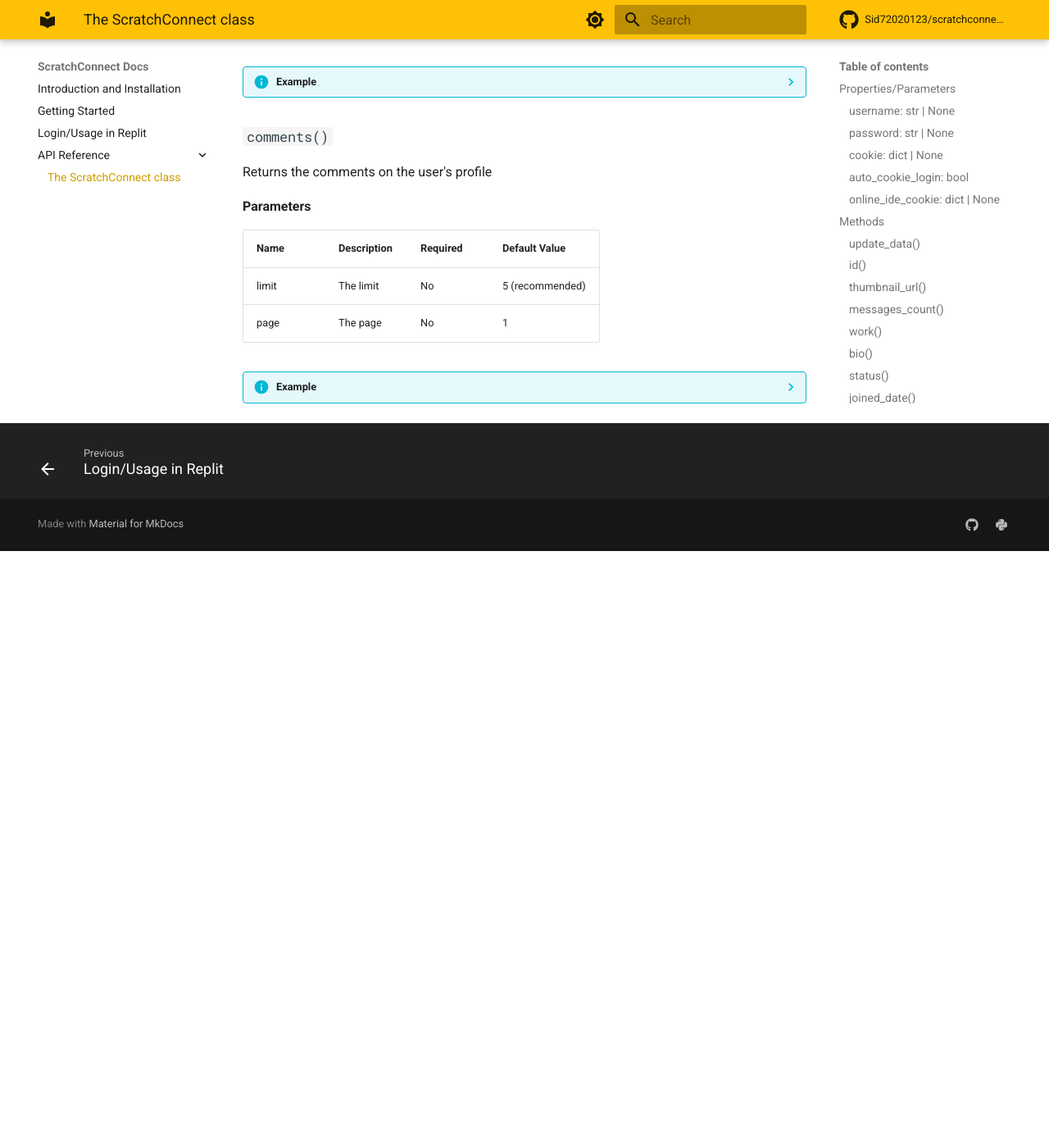
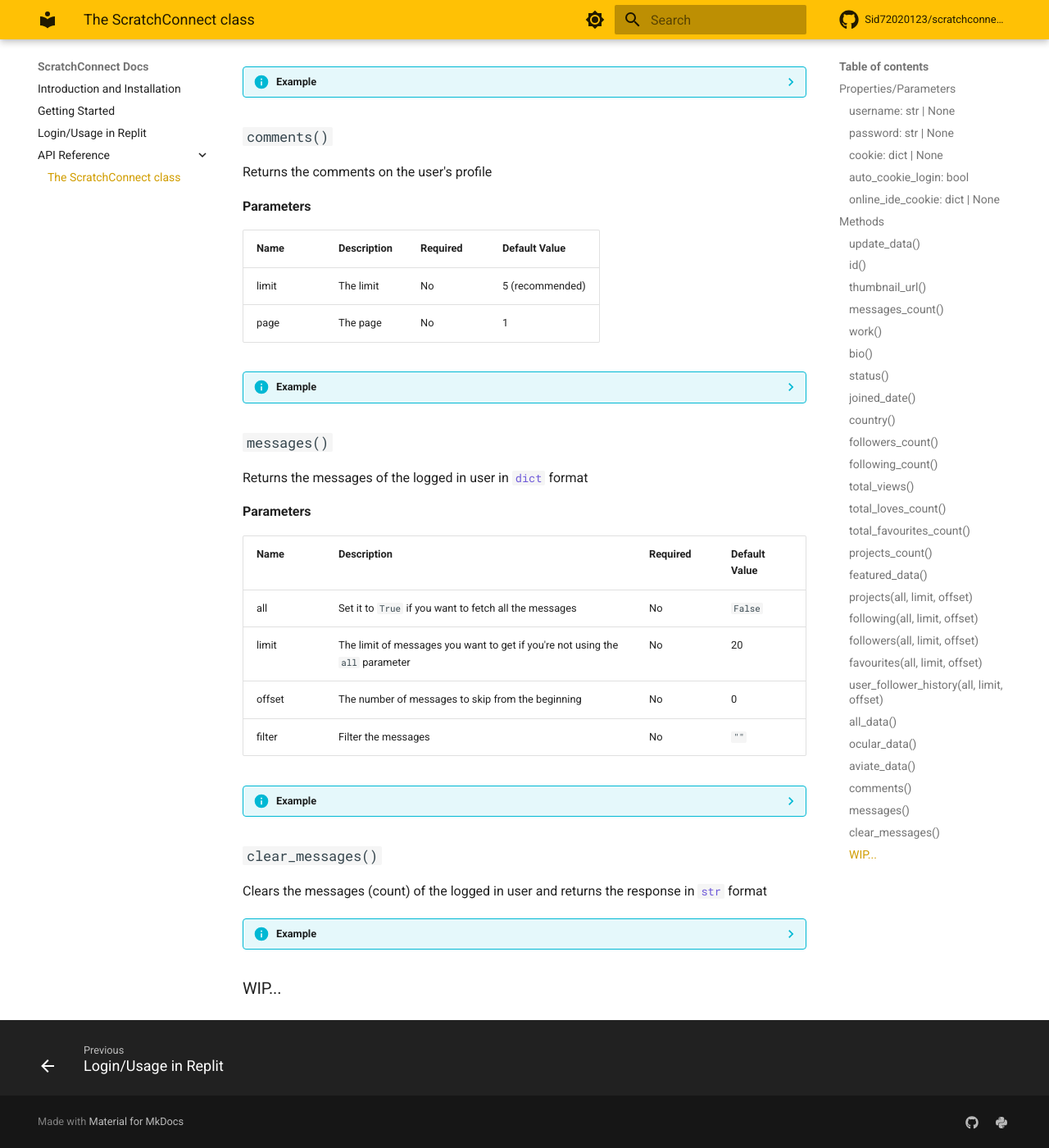
Before and after one commit to Sid72020123/scratchconnect, an MkDocs documentation site: the page built from docs/the_scratchconnect_class.md, in a window 1280 px wide and 1400 px high, scrolled down 7048 px. Shown: the whole window at 82% size. Built offline with MkDocs 1.6.1 and Material for MkDocs 9.7.7, drawn with Linux system fonts in a browser that asks for light colours; comment, search, counter and statistics services are not loaded; before the commit the page ends 7720 px from its top, so only the background shows below that.

Commit message:
Updates to docs

````diff
--- a/docs/the_scratchconnect_class.md
+++ b/docs/the_scratchconnect_class.md
@@ -277,7 +277,7 @@
 
 | Name   | Description                                                       | Required | Default Value |
 |--------|-------------------------------------------------------------------|----------|---------------|
-| all    | Set it to True if you want to fetch all the projects of that user | No       | False         |
+| all    | Set it to True if you want to fetch all the projects of that user | No       | `False`       |
 | limit  | The number of projects you want to fetch                          | No       | 20            |
 | offset | The number of projects to be skipped from the beginning           | No       | 0             |
 
@@ -298,7 +298,7 @@
 
 | Name   | Description                                                       | Required | Default Value |
 |--------|-------------------------------------------------------------------|----------|---------------|
-| all    | Set it to True if you want to fetch all the following of that user| No       | False         |
+| all    | Set it to True if you want to fetch all the following of that user| No       | `False`       |
 | limit  | The number of users you want to fetch                             | No       | 20            |
 | offset | The number of users to be skipped from the beginning              | No       | 0             |
 
@@ -319,7 +319,7 @@
 
 | Name   | Description                                                       | Required | Default Value |
 |--------|-------------------------------------------------------------------|----------|---------------|
-| all    | Set it to True if you want to fetch all the followers of that user| No       | False         |
+| all    | Set it to True if you want to fetch all the followers of that user| No       | `False`       |
 | limit  | The number of users you want to fetch                             | No       | 20            |
 | offset | The number of users to be skipped from the beginning              | No       | 0             |
 
@@ -340,7 +340,7 @@
 
 | Name   | Description                                                       			| Required | Default Value |
 |--------|------------------------------------------------------------------------------|----------|---------------|
-| all    | Set it to True if you want to fetch all the favourite projects of that user  | No       | False         |
+| all    | Set it to True if you want to fetch all the favourite projects of that user  | No       | `False`       |
 | limit  | The number of projects you want to fetch                            			| No       | 20            |
 | offset | The number of projects to be skipped from the beginning             			| No       | 0             |
 
@@ -411,7 +411,7 @@
 
 | Name | Description                        | Required | Default Value |
 |------|------------------------------------|----------|---------------|
-| code | True to get the code of the status | No       | False         |
+| code | True to get the code of the status | No       | `False`       |
 
 ??? info "Example"
 	```python
@@ -441,3 +441,44 @@
 
 	print(session.comments(limit=5, page=1))
 	```
+
+### `messages()`
+
+Returns the messages of the logged in user in `#!python dict` format
+
+**Parameters**
+
+| Name   | Description                                                                   | Required | Default Value |
+|--------|-------------------------------------------------------------------------------|----------|---------------|
+| all    | Set it to `True` if you want to fetch all the messages                        | No       | `False`       |
+| limit  | The limit of messages you want to get if you're not using the `all` parameter | No       | 20            |
+| offset | The number of messages to skip from the beginning                             | No       | 0             |
+| filter | Filter the messages                                                           | No       | `""`          |
+
+??? info "Example"
+	```python
+	import scratchconnect
+
+	session = scratchconnect.ScratchConnect("Username", "Password")
+
+	print(session.messages(all=True)) # Get  all the messages
+
+	print(session.messages(limit=10, offset=0)) # Get the first 10 messages
+
+	print(session.messages(limit=10, offset=5)) # Get 10 messages skipping 5 from the beginning
+	```
+
+### `clear_messages()`
+
+Clears the messages (count) of the logged in user and returns the response in `#!python str` format
+
+??? info "Example"
+	```python
+	import scratchconnect
+
+	session = scratchconnect.ScratchConnect("Username", "Password")
+
+	print(session.clear_messages())
+	```
+
+### WIP...
````
Also changed, not shown: 1 other file.
